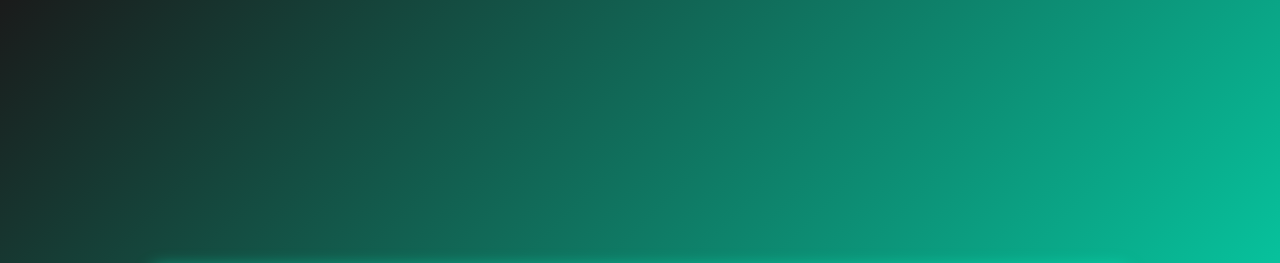
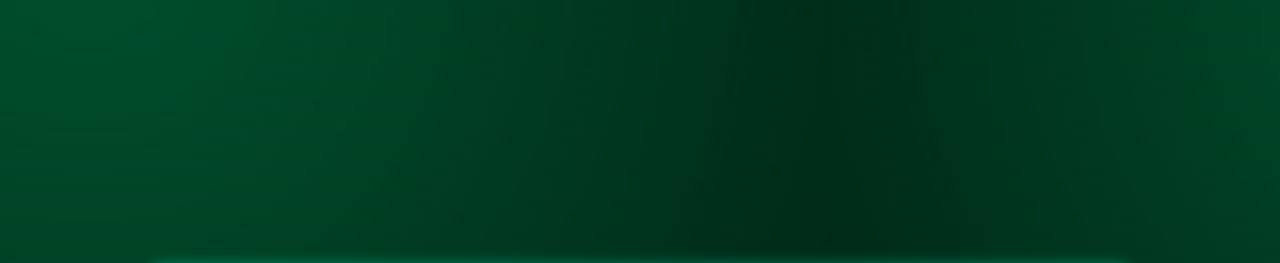
Before and after one commit to Sau694/tr, a plain HTML site: page index.html in a window 1280 px wide. Shown: the part 79-342 px from the top of the page. Drawn offline with Linux system fonts and the light colour scheme; a web font is replaced by a local one.

Commit message:
Update style.css

```diff
--- a/style.css
+++ b/style.css
@@ -192,7 +192,7 @@ nav .menu-toggle {
   left: 0;
   width: 100%;
   height: 100%;
-
+  background-image:url(images/hero1.png);
   transform: translateZ(-1px) scale(2);
   animation: parallaxMove 30s linear infinite;
 }
```
